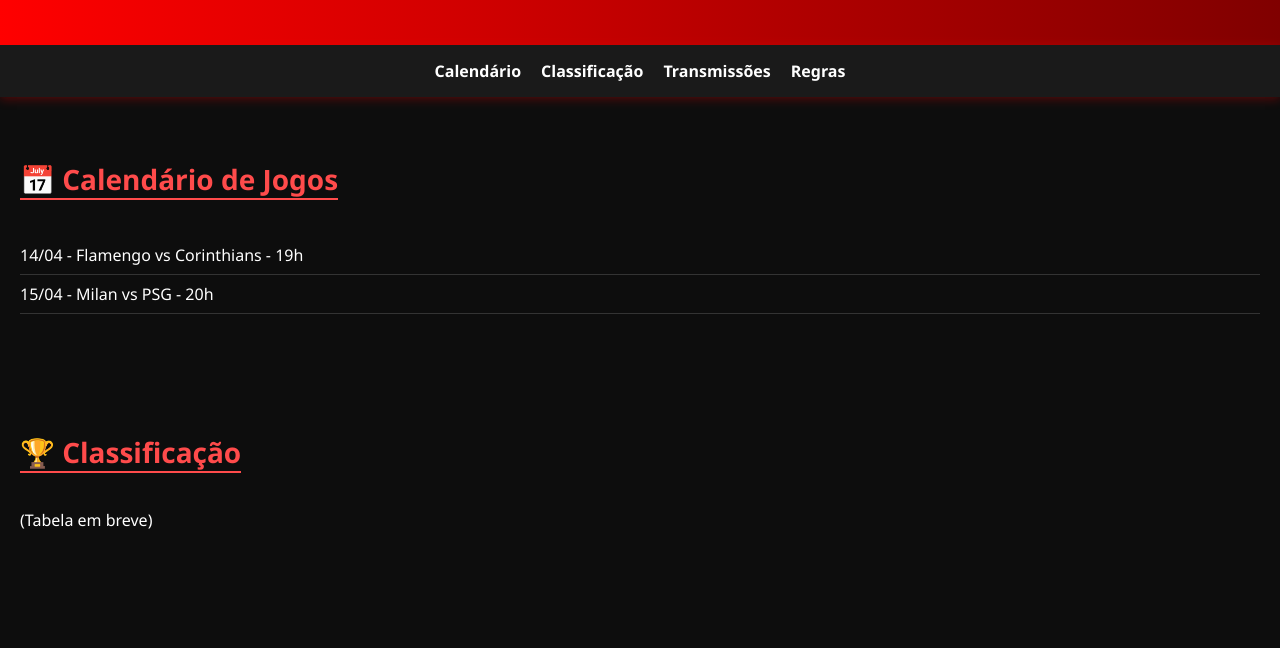
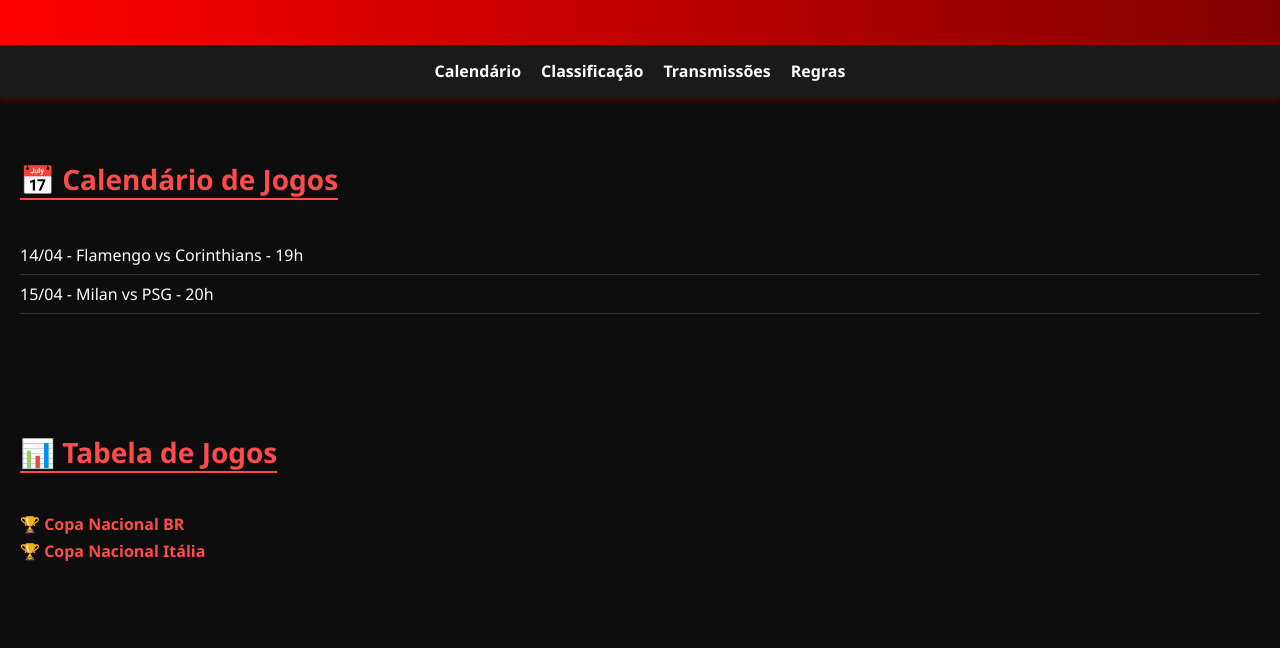
Before and after one commit to Joaov8tor/MUDNICLHLIGA, a plain HTML site: page copa-nacional.html in a window 1280 px wide. Shown: the part 122-770 px from the top of the page. Drawn offline with Linux system fonts and the light colour scheme.

Commit message:
Update copa-nacional.html

```diff
--- a/copa-nacional.html
+++ b/copa-nacional.html
@@ -100,10 +100,6 @@
     </ul>
   </section>
 
-  <section id="classificacao">
-    <h2 class="section-title">🏆 Classificação</h2>
-    <p>(Tabela em breve)</p>
-  </section>
 
   <section id="tabela">
     <h2 class="section-title">📊 Tabela de Jogos</h2>
```
